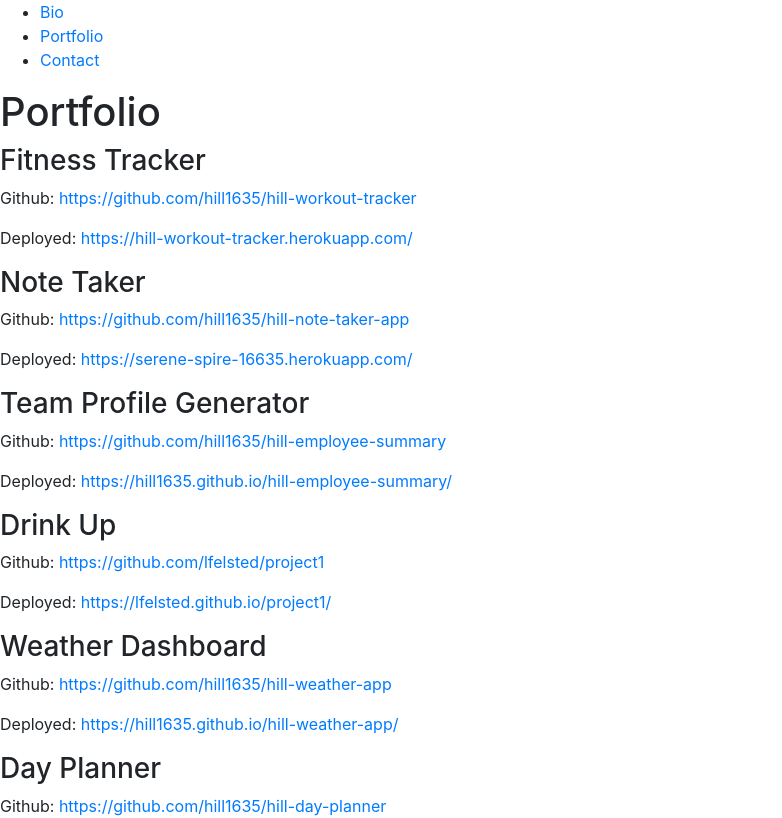
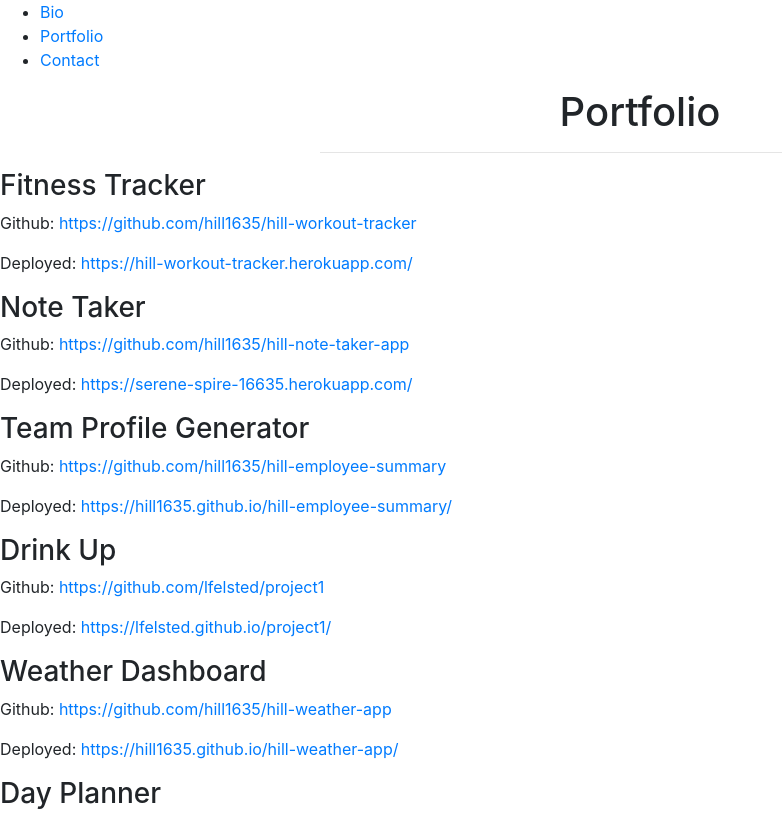
Before and after one commit to hill1635/hill-react-portfolio, a React (Create React App) app: page /portfolio in a window 1280 px wide. Shown: the top 818 px of the page, without its empty margins (0-782 px from the left). Built offline with nearby package versions, Linux system fonts and the light colour scheme.

Commit message:
Dividers added between headers and content on pages.  CSS added to center headers and divider width to 50%.

```diff
--- a/public/index.html
+++ b/public/index.html
@@ -24,6 +24,7 @@
       work correctly both with client-side routing and a non-root public URL.
       Learn how to configure a non-root public URL by running `npm run build`.
     -->
+    <link href="https://maxcdn.bootstrapcdn.com/font-awesome/4.7.0/css/font-awesome.min.css" rel="stylesheet"/>
     <title>React Portfolio</title>
   </head>
   <body>
--- a/src/components/Navbar.js
+++ b/src/components/Navbar.js
@@ -2,23 +2,22 @@ import React from "react";
 import { Link, useLocation } from "react-router-dom";
 
 function Navbar() {
-
   const location = useLocation;
 
   return (
       <ul>
         <li>
-                <Link to="/" className={location.pathname === "/"}>
+          <Link to="/" className="breadcrumb-divider">
             Bio
           </Link>
         </li>
         <li>
-                <Link to="/portfolio" className={location.pathname === "/portfolio"}>
+          <Link to="/portfolio" className="breadcrumb-divider">
             Portfolio
           </Link>
         </li>
         <li>
-                <Link to="/contact" className={location.pathname === "/contact"}>
+          <Link to="/contact" className="breadcrumb-divider">
             Contact
           </Link>
         </li>
--- a/src/components/pages/Bio.js
+++ b/src/components/pages/Bio.js
@@ -4,6 +4,7 @@ function Bio() {
   return (
     <div>
       <h1>About Me</h1>
+      <hr className="solid"></hr>
       <p>Hello World!  I am a Full-Stack Developer with five months of experience.  I am currently enrolled in the University of Utah Coding Bootcamp and on track to graduate in March.  My front-end wheelhouse is in HTML, CSS, and Javascript.  My CSS background expands to the Bootstrap framework.  Javscript libraries learned include jQuery and React as well as server-side technologies such as AJAX and APIs.  On the back-end, I am knowledgeable in the Node.js environment and server creation with Node, Express and HTTP.  Database construction with MySQL, MongoDB, and IndexedDB using ORM and MVC techniques with Sequelize and Mongoose.  Sprinkle on top of that some testing with Jest and Progressive Web Apps with Webpack and that sums up the past five months for me!</p>
       <p>My goal as a Developer is to continue honing my current skills and becoming one step closer to mastery.  In addition to this, I strive to continue learning new skills, technologies and languages.  Coding is a continually evolving craft and the sheer amount of tools out there to learn is incredibly exciting as one who is always looking to push myself further and grow.  Flexibility is also key to providing clients with the best options suited to their specific needs.</p>
       <p>Though my professional experience mainly revolves around the Hospitality industry, it was there that I caught the coding bug (though I did not realize it at the time).  Two words: Excel spreadsheets.  They quickly became a useful tool to organize office work and, quite frankly, turned into a little bit of a guilty pleasure.  As I moved up through the years and took on new challenges, I found more uses for them and the spreadsheets grew larger and the formulas more complicated.  There was nothing more frustrating than putting in a lot of time and effort and not have it work, but nothing more satisfying and rewarding than grinding away at it and getting it to produce the desired results.  This has, in essence, been the continual theme throughout the bootcamp course and has further entrenched the feeling that This Is The Place for me (just a little Utah history reference there - what can I say, I love it here).</p>
--- a/src/components/pages/Portfolio.js
+++ b/src/components/pages/Portfolio.js
@@ -5,6 +5,7 @@ function Portfolio() {
     return (
         <div>
             <h1>Portfolio</h1>
+            <hr className="solid"></hr>
             <Project />
             <p>Check out my GitHub page <a href="https://github.com/hill1635">here</a>.</p>
         </div>
--- a/src/index.css
+++ b/src/index.css
@@ -11,3 +11,11 @@ code {
   font-family: source-code-pro, Menlo, Monaco, Consolas, 'Courier New',
     monospace;
 }
+
+hr {
+  width: 50%;
+}
+
+h1 {
+  text-align: center;
+}
```
Lines whose indentation alone changed are shown as unchanged.
